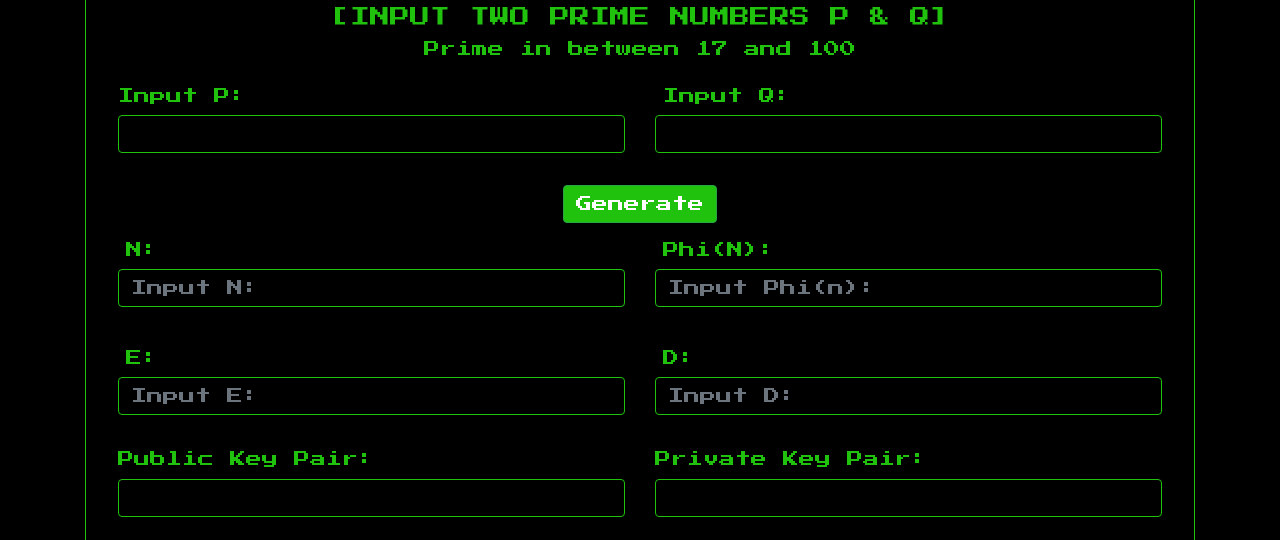
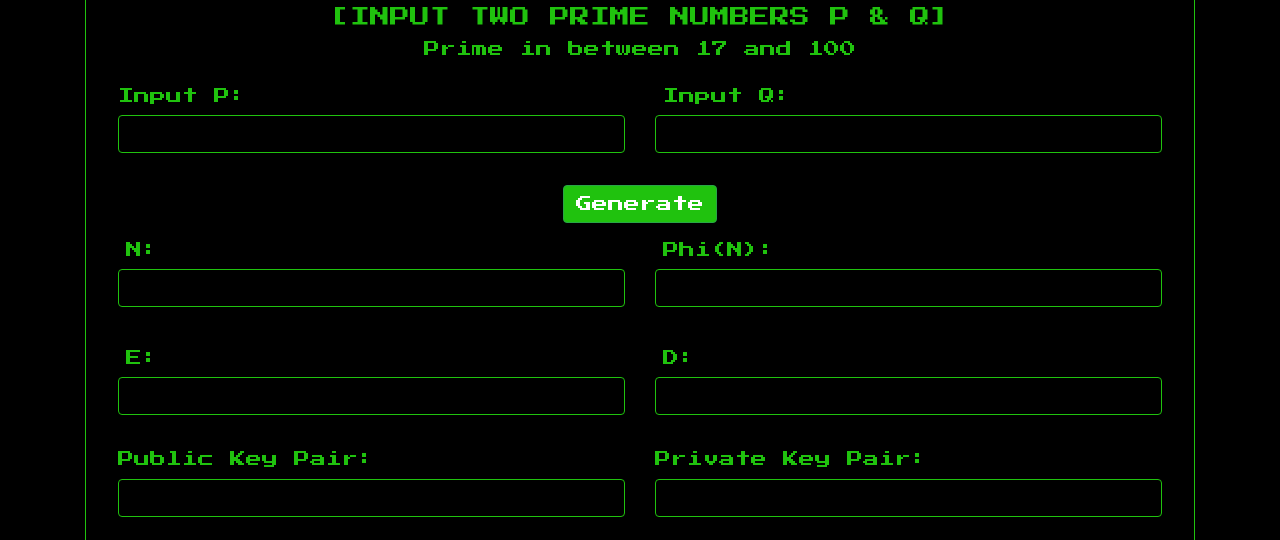
Before and after one commit to MHSakeer/MHSakeer.github.io, a plain HTML site: page RSA/index.html in a window 1280 px wide. Shown: the part 260-800 px from the top of the page. Drawn offline with nearby package versions, Linux system fonts and the light colour scheme.

Commit message:
Update index.html

```diff
--- a/RSA/index.html
+++ b/RSA/index.html
@@ -112,13 +112,13 @@ button{
           <div class="col">
             <label for="N" class="col-form-label px-2">N:</label>
             <div>
-              <input class="form-control mb-2" type="number" id="n" name="n" readonly="true" placeholder="Input N:">
+              <input class="form-control mb-2" type="number" id="n" name="n" readonly="true">
             </div>
           </div>
           <div class="col">
             <label for="Phi(N)" class="col-form-label px-2">Phi(N):</label>
             <div>
-              <input class="form-control mb-2" type="number" id="phi" name="phi" readonly="true" placeholder="Input Phi(n):">
+              <input class="form-control mb-2" type="number" id="phi" name="phi" readonly="true">
             </div>
           </div>
         </div>
@@ -126,13 +126,13 @@ button{
           <div class="col">
             <label for="E" class="col-form-label px-2">E:</label>
             <div>
-            <input class="form-control mb-2" type="number" id="e" name="e" readonly="true" placeholder="Input E:">
+            <input class="form-control mb-2" type="number" id="e" name="e" readonly="true">
             </div>
           </div>
           <div class="col">
             <label for="D" class="col-form-label px-2">D:</label>
             <div>
-            <input class="form-control mb-2" type="number" id="d" name="d" readonly="true" placeholder="Input D:">
+            <input class="form-control mb-2" type="number" id="d" name="d" readonly="true" >
             </div>
           </div>
         </div>
```
